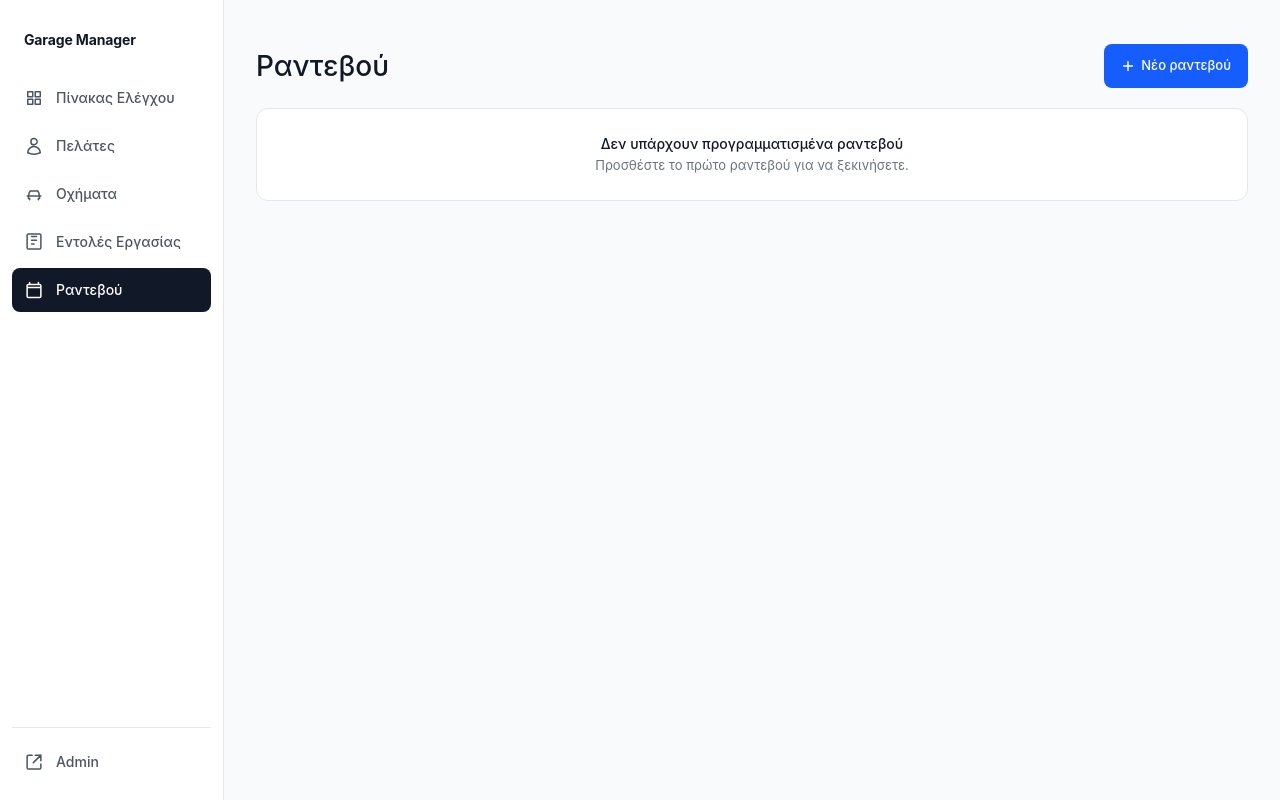
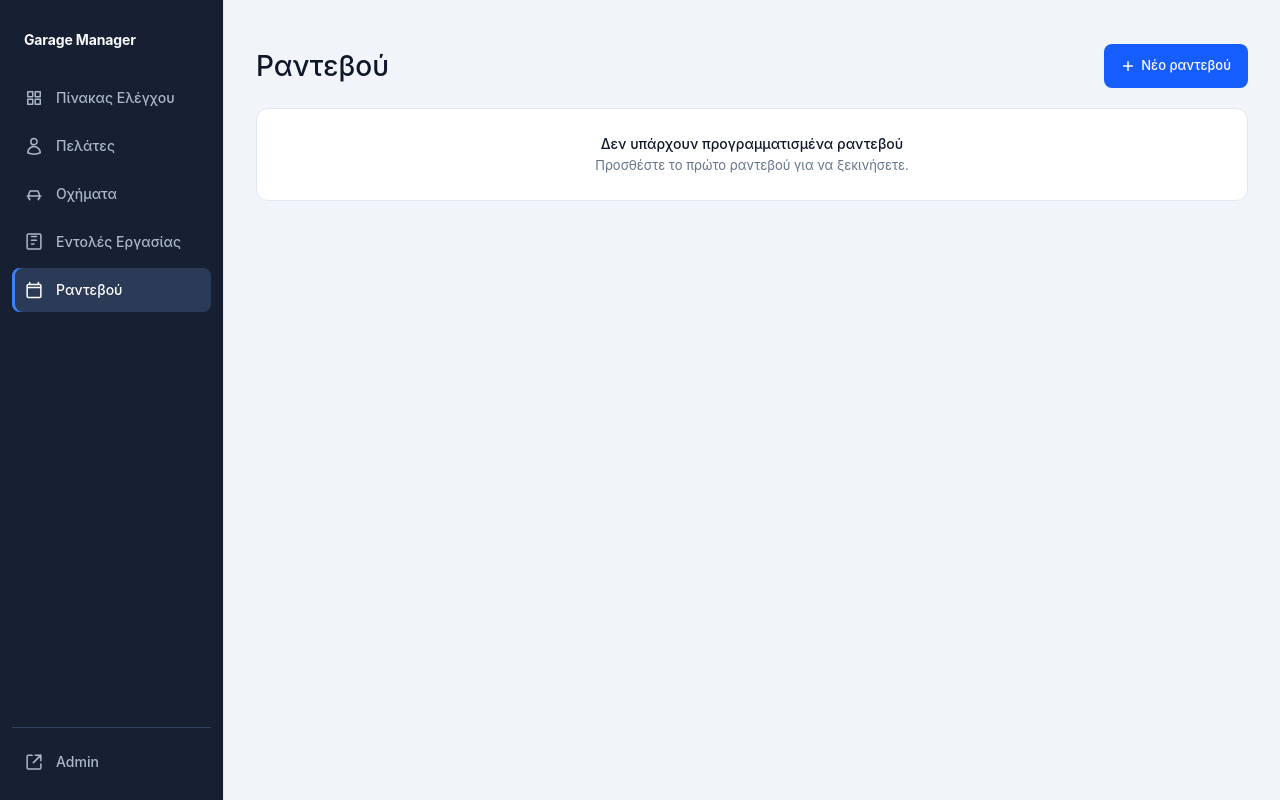
Before and after one commit to micktomi/garage, a Laravel app: page /workshop/appointments in a window 1280 px wide. Run offline with Laravel 12, Linux system fonts and the light colour scheme; the visitor is signed in with stand-in values (Sample User, id 1); data that the repository does not hold is empty; style sheets or scripts are compiled from the project's sources.

Commit message:
Polish workshop dashboard visual hierarchy

```diff
--- a/resources/views/layouts/workshop.blade.php
+++ b/resources/views/layouts/workshop.blade.php
@@ -8,26 +8,27 @@
     <style>
         :root {
             /* Surfaces */
-            --ws-page: #F9FAFB;
+            --ws-page: #F1F5F9;
             --ws-card: #FFFFFF;
-            --ws-sunken: #F3F4F6;
+            --ws-sunken: #F8FAFC;
 
             /* Text */
-            --ws-text: #111827;
-            --ws-text-muted: #6B7280;
-            --ws-text-faint: #9CA3AF;
+            --ws-text: #0F172A;
+            --ws-text-muted: #64748B;
+            --ws-text-faint: #94A3B8;
 
             /* Lines */
-            --ws-border: #E5E7EB;
-            --ws-border-hover: #D1D5DB;
+            --ws-border: #E2E8F0;
+            --ws-border-hover: #CBD5E1;
 
             /* Sidebar */
-            --ws-nav: #FFFFFF;
-            --ws-nav-hover: #F3F4F6;
-            --ws-nav-active: #111827;
-            --ws-nav-text: #4B5563;
-            --ws-nav-text-hi: #111827;
-            --ws-nav-divider: #E5E7EB;
+            --ws-nav: #172033;
+            --ws-nav-hover: #202C42;
+            --ws-nav-active: #2A3A57;
+            --ws-nav-accent: #3B82F6;
+            --ws-nav-text: #AAB7CB;
+            --ws-nav-text-hi: #F8FAFC;
+            --ws-nav-divider: #31415E;
 
             /* Screenshot-matched primary action. */
             --ws-primary: #155DFC;
@@ -74,8 +75,8 @@
             --radius-xs: 8px;
             --header-h: 56px;
             --nav-h: 0px;
-            --shadow-sm: 0 1px 2px rgb(24 24 27 / 5%);
-            --shadow-md: 0 8px 24px rgb(24 24 27 / 8%);
+            --shadow-sm: 0 1px 2px rgb(15 23 42 / 6%);
+            --shadow-md: 0 4px 12px rgb(15 23 42 / 7%);
             --highlight: none;
         }
 
@@ -230,6 +231,7 @@
         .ws-sidebar-item[aria-current="page"] {
             color: var(--ws-primary-fg);
             background: var(--ws-nav-active);
+            box-shadow: inset 3px 0 0 var(--ws-nav-accent);
         }
 
         .ws-sidebar-icon {
```
Also changed, not shown: other parts of resources/views/layouts/workshop.blade.php (+25 -20 lines), tests/Feature/WorkshopDashboardTest.php (+3 -3 lines), tests/Feature/WorkshopMobileDrawerTest.php (+11 -2 lines), tests/Feature/WorkshopSidebarTest.php (+3 -3 lines).
